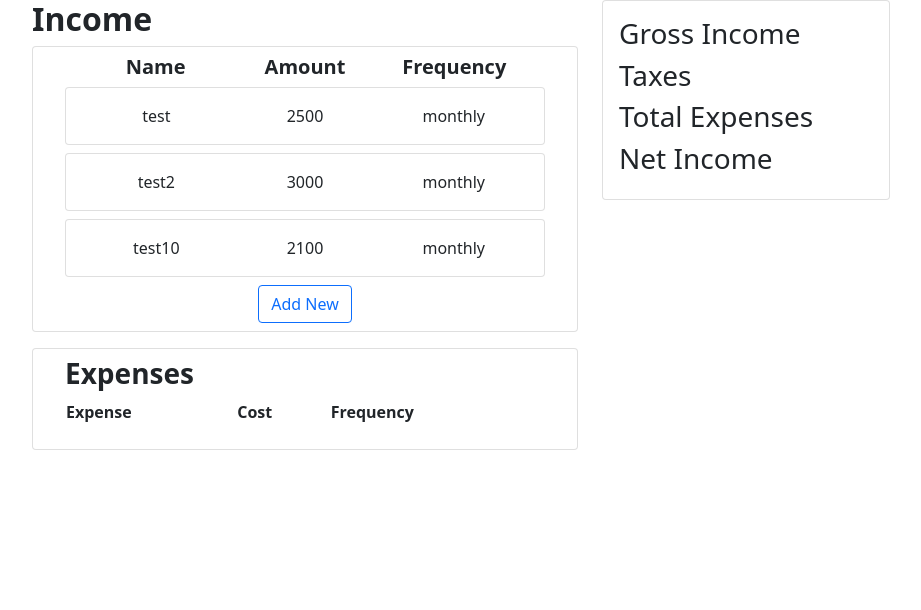
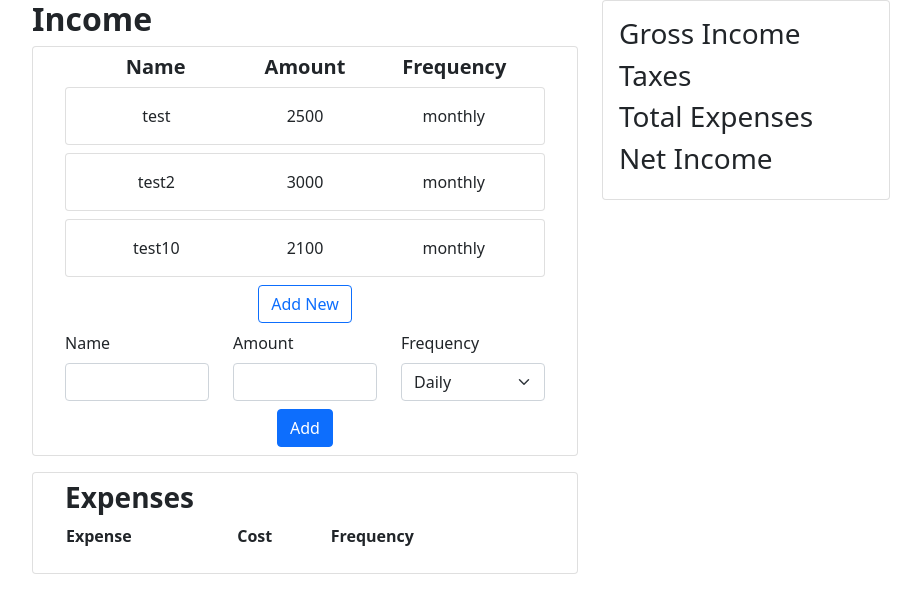
Before and after one commit to lithobraking/overunder, a React (Create React App) app in the folder overunder/: page / in a window 1280 px wide. Shown: the top 610 px of the page, without its empty margins (50-971 px from the left). Built offline with nearby package versions, Linux system fonts and the light colour scheme.

Commit message:
updated form styling

```diff
--- a/overunder/src/components/income/IncomeList.js
+++ b/overunder/src/components/income/IncomeList.js
@@ -1,10 +1,12 @@
 import IncomeItem from "./IncomeItem";
 import incomeData from "../../mock-data/mock-income";
 import { Button, CloseButton, Stack } from "react-bootstrap";
+import NewIncomeForm from "./NewIncomeForm";
 
 const IncomeList = () => {
     const income = incomeData.income;
     return (
+        <>
             <div className="text-center">
                 {
                     income.length > 0 ?
@@ -22,6 +24,8 @@ const IncomeList = () => {
                 }
                 <Button variant="outline-primary">Add New</Button>
             </div>
+            <NewIncomeForm />
+        </>
     );
 };
 
--- a/overunder/src/components/income/NewIncomeForm.js
+++ b/overunder/src/components/income/NewIncomeForm.js
@@ -1,18 +1,24 @@
-import { Button, Form, FormGroup } from "react-bootstrap";
+import { Button, Row, Col, Form, FormGroup } from "react-bootstrap";
 
 
 const NewIncomeForm = () => {
     return (
         <>
-            <Form>
+            <Form className="mt-2">
+                <Row>
+                    <Col>
                         <FormGroup controlId="formIncomeName">
                             <Form.Label>Name</Form.Label>
                             <Form.Control />
                         </FormGroup>
+                    </Col>
+                    <Col>
                         <FormGroup controlId="formIncomeAmount">
                             <Form.Label>Amount</Form.Label>
                             <Form.Control />
                         </FormGroup>
+                    </Col>
+                    <Col>
                         <FormGroup controlId="formIncomeFrequency">
                             <Form.Label>Frequency</Form.Label>
                             <Form.Select aria-label="select occurrence frequency">
@@ -24,7 +30,11 @@ const NewIncomeForm = () => {
                                 <option value="yearly">Yearly</option>
                             </Form.Select>
                         </FormGroup>
+                    </Col>
+                </Row>
+                <div className="w-auto text-center mt-2">
                 <Button variant="primary" type="submit">Add</Button>
+                </div>
             </Form>
         </>
     );
```
Lines whose indentation alone changed are shown as unchanged.
